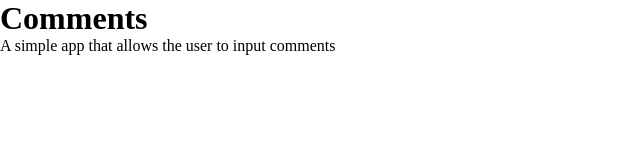
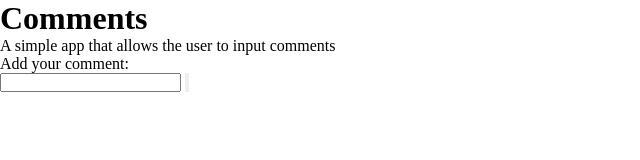
Before and after one commit to Shameemah/iit-462-shameemah, a plain HTML site: page Exercises/Week3/index.html in a window 1280 px wide. Shown: the whole page, without its empty margins (0-640 px from the left). Drawn offline with nearby package versions, Linux system fonts and the light colour scheme.

Commit message:
Added main content

```diff
--- a/Exercises/Week3/index.html
+++ b/Exercises/Week3/index.html
@@ -10,7 +10,11 @@
       <p>A simple app that allows the user to input comments</p>
     </header>
     <main>
-
+      <section>
+        <p>Add your comment:</p>
+        <input type="text">
+        <input type="button">
+      </section>
     </main>
     <footer>
 
```
